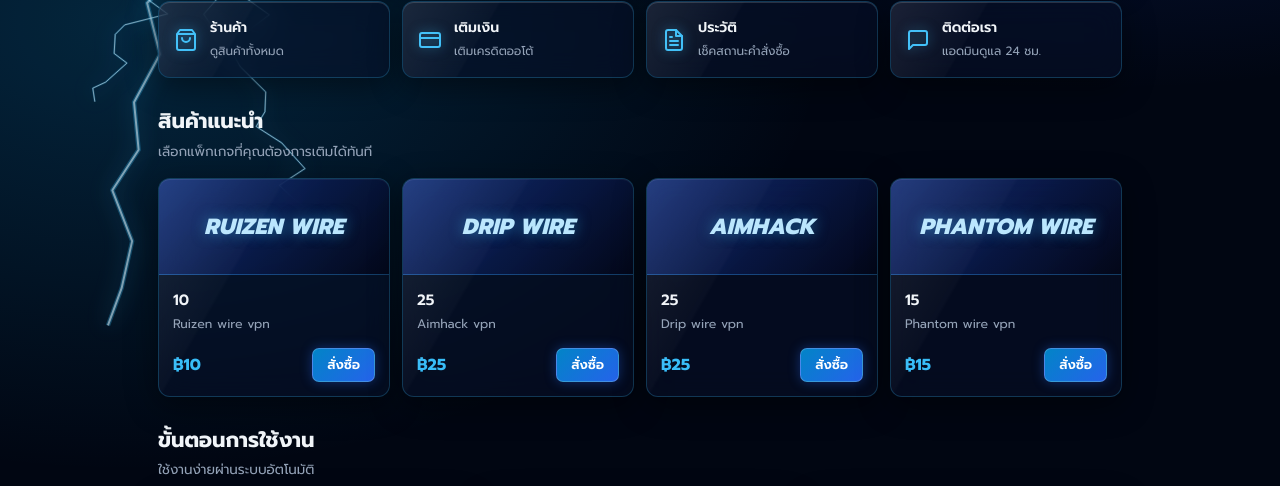
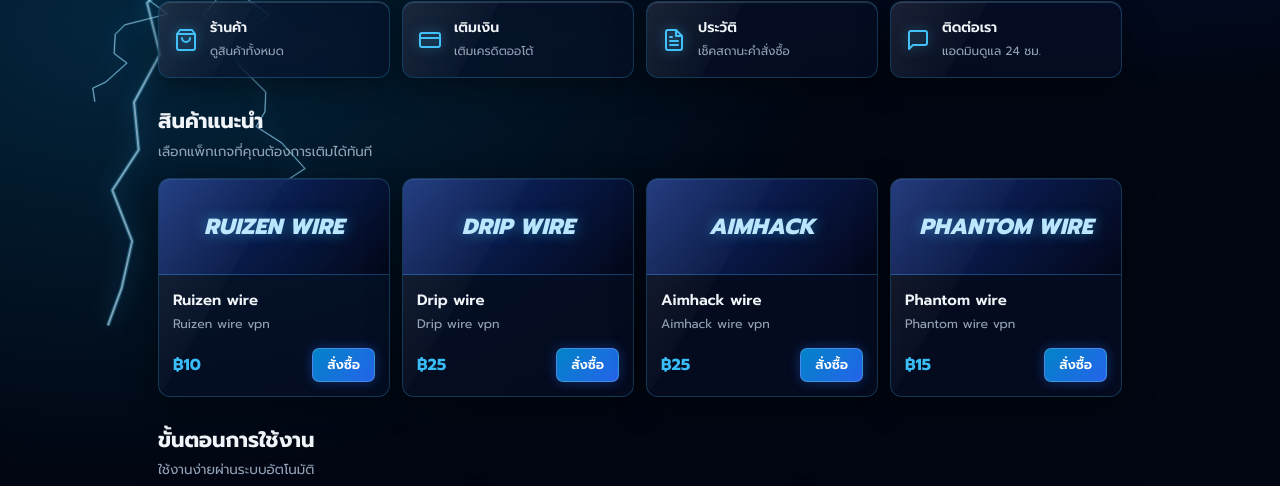
Before and after one commit to Gudaz13/TRSHOP.github.io, a plain HTML site: page index.html in a window 1280 px wide. Shown: the part 314-800 px from the top of the page. Drawn offline with nearby package versions, Linux system fonts and the light colour scheme.

Commit message:
Update index.html

```diff
--- a/index.html
+++ b/index.html
@@ -297,10 +297,10 @@ footer{border-top:1px solid var(--line);padding:22px 0;color:var(--mut);font-siz
  <h2 id="shop">สินค้าแนะนำ</h2>
  <p class="sub">เลือกแพ็กเกจที่คุณต้องการเติมได้ทันที</p>
  <div class="grid">
-  <article class="prod glass"><div class="thumb">RUIZEN WIRE</div><div class="in"><h3>10</h3><div class="d">Ruizen wire vpn</div><div class="row"><span class="price">฿10</span><button class="buy">สั่งซื้อ</button></div></div></article>
-  <article class="prod glass"><div class="thumb">DRIP WIRE</div><div class="in"><h3>25</h3><div class="d">Aimhack vpn</div><div class="row"><span class="price">฿25</span><button class="buy">สั่งซื้อ</button></div></div></article>
-  <article class="prod glass"><div class="thumb">AIMHACK</div><div class="in"><h3>25</h3><div class="d">Drip wire vpn</div><div class="row"><span class="price">฿25</span><button class="buy">สั่งซื้อ</button></div></div></article>
-  <article class="prod glass"><div class="thumb">PHANTOM WIRE</div><div class="in"><h3>15</h3><div class="d">Phantom wire vpn</div><div class="row"><span class="price">฿15</span><button class="buy">สั่งซื้อ</button></div></div></article>
+  <article class="prod glass"><div class="thumb">RUIZEN WIRE</div><div class="in"><h3>Ruizen wire</h3><div class="d">Ruizen wire vpn</div><div class="row"><span class="price">฿10</span><button class="buy">สั่งซื้อ</button></div></div></article>
+  <article class="prod glass"><div class="thumb">DRIP WIRE</div><div class="in"><h3>Drip wire</h3><div class="d">Drip wire vpn</div><div class="row"><span class="price">฿25</span><button class="buy">สั่งซื้อ</button></div></div></article>
+  <article class="prod glass"><div class="thumb">AIMHACK</div><div class="in"><h3>Aimhack wire</h3><div class="d">Aimhack wire vpn</div><div class="row"><span class="price">฿25</span><button class="buy">สั่งซื้อ</button></div></div></article>
+  <article class="prod glass"><div class="thumb">  PHANTOM   WIRE</div><div class="in"><h3>Phantom wire</h3><div class="d">Phantom wire vpn</div><div class="row"><span class="price">฿15</span><button class="buy">สั่งซื้อ</button></div></div></article>
  </div>
 
  <h2 id="order">ขั้นตอนการใช้งาน</h2>
```
